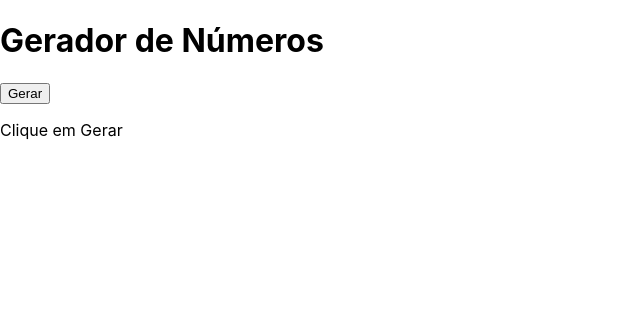
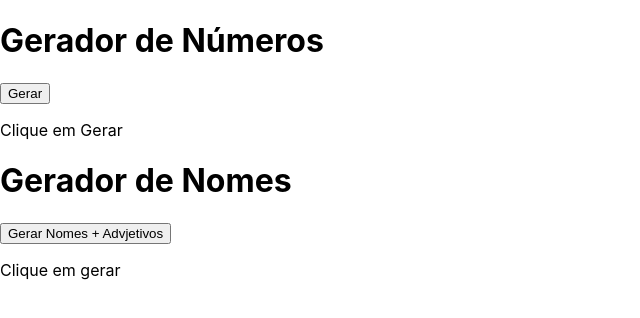
Before and after one commit to gabebruu/exemplo-react, a React (Create React App) app: page / in a window 1280 px wide. Shown: the top 318 px of the page, without its empty margins (0-640 px from the left). Built offline with nearby package versions, Linux system fonts and the light colour scheme.

Commit message:
feat: random.exercises

```diff
--- a/src/App.js
+++ b/src/App.js
@@ -50,10 +50,14 @@ function App () {
 export default App; */
 
 import GeradorDeNumeros from "./components/Gerar";
+import Adjetivos from "./components/Adjetivos";
+
 function App () {
+
   return (
     <div>
       <GeradorDeNumeros/>
+      <Adjetivos/>
     </div>
   )
 }
--- /dev/null
+++ b/src/components/Adjetivos.jsx
@@ -0,0 +1,35 @@
+import { useState } from "react";
+export default function Adjetivos() {
+	const Nome = ["Bruna", "Larissa", "Bia", "Gui", "Paulo"]
+	const Adj = ["Fofa", "engraçado(a/e/if ele é oq quiser)", "fdp", "doido(a/e)", "legal"]
+
+	const [randomNames, setRandomNames] = useState({
+		name: "",
+		adjective: ""
+	});
+
+	const sortRandom = () => {
+		const nameAleatorio = Nome[Math.floor(Math.random() * Nome.length)];
+		const adjectiveAleatorio = Adj[Math.floor(Math.random() * Adj.length)];
+		setRandomNames({
+			name: nameAleatorio,
+			adjective: adjectiveAleatorio
+		}
+
+		)
+
+
+	};
+
+	return (
+		<>
+			<div>
+				<h1>Gerador de Nomes</h1>
+				<button onClick={sortRandom}>Gerar Nomes + Advjetivos</button>
+				<p>{randomNames.name == "" ? "Clique em gerar" : `${randomNames.name} ${randomNames.adjective}`}</p>
+			</div>
+
+		</>
+	);
+
+}
```
